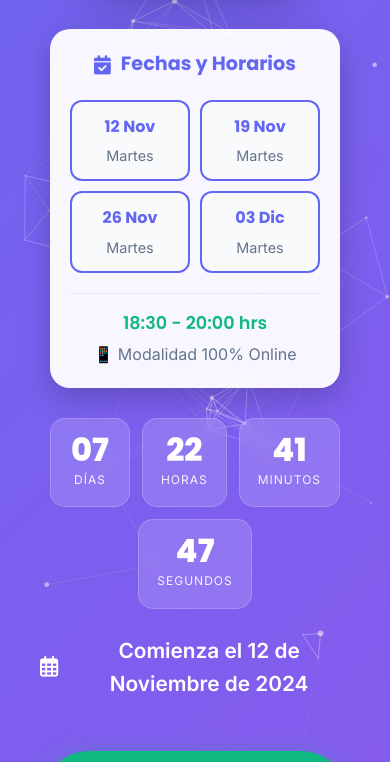
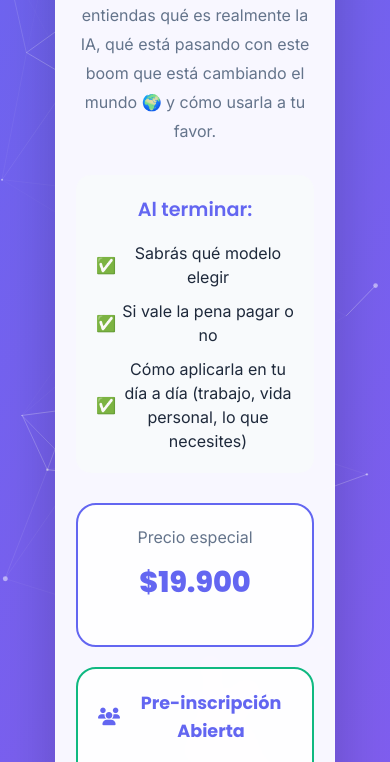
Before and after one commit to kaysersozes/talleria, a plain HTML site: page index.html in a window 390 px wide. Shown: the part 796-1558 px from the top of the page. Drawn offline with nearby package versions, Linux system fonts and the light colour scheme.

Commit message:
Restructure landing page for better conversion and user flow

```diff
--- a/index.html
+++ b/index.html
@@ -10,7 +10,7 @@
     <meta property="og:type" content="website">
     <meta property="og:url" content="https://kaysersozes.github.io/talleria/">
     <meta property="og:title" content="IA para Todos - Taller de Inteligencia Artificial">
-    <meta property="og:description" content="🚀 Transforma tu carrera con IA en 4 semanas. Martes 12, 19, 26 Nov y 3 Dic. 18:30-20:00 hrs. 100% Online. Con Pablo Pérez de Tudela y Renzo Vergara. ¡Solo $19.900!">
+    <meta property="og:description" content="� PRE-INSCRIPCIÓN ABIERTA: Transforma tu carrera con IA en 4 sesiones. Fechas flexibles coordinadas con el grupo. 100% Online con Pablo Pérez de Tudela y Renzo Vergara. ¡Solo $19.900! Asegura tu cupo."
     <meta property="og:image" content="https://kaysersozes.github.io/talleria/og-image.jpg">
     <meta property="og:image:width" content="1200">
     <meta property="og:image:height" content="630">
@@ -20,7 +20,7 @@
     <meta property="twitter:card" content="summary_large_image">
     <meta property="twitter:url" content="https://kaysersozes.github.io/talleria/">
     <meta property="twitter:title" content="IA para Todos - Taller de Inteligencia Artificial">
-    <meta property="twitter:description" content="🚀 Transforma tu carrera con IA en 4 semanas. Martes 12, 19, 26 Nov y 3 Dic. 18:30-20:00 hrs. 100% Online. Con Pablo Pérez de Tudela y Renzo Vergara. ¡Solo $19.900!">
+    <meta property="twitter:description" content="� PRE-INSCRIPCIÓN ABIERTA: Transforma tu carrera con IA en 4 sesiones. Fechas flexibles coordinadas con el grupo. 100% Online con Pablo Pérez de Tudela y Renzo Vergara. ¡Solo $19.900! Asegura tu cupo."
     <meta property="twitter:image" content="https://kaysersozes.github.io/talleria/og-image.jpg">
 
     <!-- WhatsApp específico -->
@@ -259,6 +259,181 @@
             font-size: 1rem;
             color: var(--gray);
             font-weight: 500;
+        }
+
+        /* Personal Message Section */
+        .personal-message {
+            background: var(--light);
+            padding: 80px 20px;
+        }
+
+        .hero .message-card {
+            background: rgba(255, 255, 255, 0.95);
+            backdrop-filter: blur(10px);
+            border-radius: 25px;
+            padding: 40px 35px;
+            max-width: 700px;
+            margin: 30px auto;
+            box-shadow: 0 20px 60px rgba(0,0,0,0.2);
+            border: 1px solid rgba(255, 255, 255, 0.3);
+            position: relative;
+            overflow: hidden;
+            z-index: 2;
+        }
+
+        .hero .message-card::before {
+            content: '';
+            position: absolute;
+            top: 0;
+            left: 0;
+            right: 0;
+            height: 5px;
+            background: linear-gradient(90deg, var(--primary-color), var(--secondary-color));
+        }
+
+        .hero .message-greeting {
+            font-size: 1.6rem;
+            margin-bottom: 20px;
+            color: var(--dark);
+            font-weight: 600;
+        }
+
+        .message-intro {
+            font-size: 1.1rem;
+            line-height: 1.8;
+            color: var(--gray);
+            margin-bottom: 25px;
+        }
+
+        .message-description {
+            font-size: 1.1rem;
+            line-height: 1.8;
+            color: var(--gray);
+            margin-bottom: 30px;
+        }
+
+        .message-benefits {
+            background: var(--light);
+            border-radius: 15px;
+            padding: 25px;
+            margin-bottom: 30px;
+        }
+
+        .message-benefits h4 {
+            color: var(--primary-color);
+            font-family: 'Poppins', sans-serif;
+            font-size: 1.2rem;
+            font-weight: 600;
+            margin-bottom: 15px;
+        }
+
+        .benefit-item {
+            display: flex;
+            align-items: center;
+            margin-bottom: 12px;
+            font-size: 1.05rem;
+            color: var(--dark);
+            line-height: 1.5;
+            gap: 8px;
+        }
+
+        .benefit-item::before {
+            content: '✅';
+            font-size: 1.1rem;
+            flex-shrink: 0;
+            width: 20px;
+            display: inline-block;
+        }
+
+        .benefit-item:last-child {
+            margin-bottom: 0;
+        }
+
+        .message-cta {
+            background: linear-gradient(135deg, var(--accent-color), #059669);
+            color: white;
+            padding: 20px;
+            border-radius: 15px;
+            text-align: center;
+            font-weight: 600;
+            font-size: 1.1rem;
+        }
+
+        /* Integrated Price and Schedule Info */
+        .integrated-price {
+            background: rgba(255, 255, 255, 0.9);
+            border: 2px solid var(--primary-color);
+            border-radius: 20px;
+            padding: 25px;
+            margin: 25px 0;
+            text-align: center;
+        }
+
+        .integrated-price-label {
+            font-size: 1rem;
+            color: var(--gray);
+            margin-bottom: 8px;
+            font-weight: 500;
+        }
+
+        .integrated-price-value {
+            font-family: 'Poppins', sans-serif;
+            font-size: 2.2rem;
+            font-weight: 800;
+            color: var(--primary-color);
+            margin-bottom: 20px;
+        }
+
+        .integrated-schedule {
+            background: rgba(255, 255, 255, 0.9);
+            border: 2px solid var(--accent-color);
+            border-radius: 20px;
+            padding: 25px;
+            margin: 25px 0;
+        }
+
+        .integrated-schedule-title {
+            display: flex;
+            align-items: center;
+            justify-content: center;
+            gap: 10px;
+            font-family: 'Poppins', sans-serif;
+            font-size: 1.3rem;
+            font-weight: 700;
+            color: var(--primary-color);
+            margin-bottom: 20px;
+        }
+
+        .integrated-schedule-item {
+            display: flex;
+            align-items: center;
+            gap: 10px;
+            margin-bottom: 12px;
+            font-size: 1.05rem;
+            color: var(--dark);
+        }
+
+        .integrated-schedule-item:last-child {
+            margin-bottom: 0;
+        }
+
+        .integrated-schedule-icon {
+            font-size: 1.1rem;
+            width: 20px;
+            flex-shrink: 0;
+        }
+
+        .calendar-icon { color: #ff6b35; }
+        .clock-icon { color: var(--gray); }
+        .phone-icon { color: #007bff; }
+        .check-icon { color: var(--accent-color); }
+
+        .instructors-signature {
+            text-align: center;
+            margin-top: 25px;
+            font-style: italic;
+            color: var(--gray);
+            font-size: 1rem;
         }
 
         .start-date {
@@ -326,6 +501,13 @@
             justify-content: center;
         }
 
+        .hero .message-card .cta-button {
+            width: 100%;
+            margin: 25px 0 20px 0;
+            position: relative;
+            z-index: 2;
+        }
+
         .urgency-tag {
             display: inline-block;
             background: rgba(255, 255, 255, 0.25);
@@ -1125,6 +1307,61 @@
                 font-size: 1rem;
             }
 
+            .hero .message-card {
+                padding: 25px 20px;
+                margin: 20px 15px;
+            }
+
+            .hero .message-greeting {
+                font-size: 1.4rem;
+            }
+
+            .message-intro,
+            .message-description {
+                font-size: 1rem;
+            }
+
+            .message-benefits {
+                padding: 20px;
+            }
+
+            .benefit-item {
+                font-size: 1rem;
+                margin-bottom: 10px;
+            }
+
+            .benefit-item::before {
+                font-size: 1rem;
+                width: 18px;
+            }
+
+            .integrated-price {
+                padding: 20px;
+                margin: 20px 0;
+            }
+
+            .integrated-price-value {
+                font-size: 1.8rem;
+            }
+
+            .integrated-schedule {
+                padding: 20px;
+                margin: 20px 0;
+            }
+
+            .integrated-schedule-title {
+                font-size: 1.1rem;
+            }
+
+            .integrated-schedule-item {
+                font-size: 1rem;
+            }
+
+            .hero .message-card .cta-button {
+                padding: 15px 40px;
+                font-size: 1.1rem;
+            }
+
             .stat-number {
                 font-size: 2.8rem;
             }
@@ -1174,76 +1411,61 @@
             <h1 data-aos="fade-down" data-aos-duration="1000">IA para Todos: Aprende a Dominar las Herramientas del Futuro</h1>
             <p class="subtitle" data-aos="fade-up" data-aos-delay="200" data-aos-duration="1000">Transforma tu carrera con el poder de la Inteligencia Artificial en solo 4 semanas. Sin conocimientos técnicos previos.</p>
 
-            <div class="tutors-info" data-aos="fade-up" data-aos-delay="300" data-aos-duration="1000">
-                <div class="tutors-title">Instructores</div>
-                <div class="tutors-names">Pablo Pérez de Tudela & Renzo Vergara Gonzales</div>
-            </div>
-
-            <div class="price-badge" data-aos="zoom-in" data-aos-delay="400" data-aos-duration="1000">
-                <small>Precio especial</small>
-                $19.900
-            </div>
-
-            <div class="schedule-info" data-aos="fade-up" data-aos-delay="500" data-aos-duration="1000">
-                <div class="schedule-title">
-                    <i class="fas fa-calendar-check"></i>
-                    Fechas y Horarios
+            <!-- Mensaje Personal Integrado -->
+            <div class="message-card" data-aos="fade-up" data-aos-delay="300" data-aos-duration="1000">
+                <div class="message-greeting">Hola 👋🏼</div>
+
+                <div class="message-intro">
+                    Somos <strong>Pablo y Renzo</strong>, y acompañamos a personas que están empezando o quieren sacarle más jugo a la IA como herramienta diaria.
                 </div>
-                <div class="schedule-grid">
-                    <div class="schedule-item">
-                        <div class="schedule-date">12 Nov</div>
-                        <div class="schedule-day">Martes</div>
+
+                <div class="message-description">
+                    Creamos un curso en <strong>4 talleres prácticos</strong> para que entiendas qué es realmente la IA, qué está pasando con este boom que está cambiando el mundo 🌍 y cómo usarla a tu favor.
+                </div>
+
+                <div class="message-benefits">
+                    <h4>Al terminar:</h4>
+                    <div class="benefit-item">Sabrás qué modelo elegir</div>
+                    <div class="benefit-item">Si vale la pena pagar o no</div>
+                    <div class="benefit-item">Cómo aplicarla en tu día a día (trabajo, vida personal, lo que necesites)</div>
+                </div>
+
+                <!-- Precio integrado -->
+                <div class="integrated-price">
+                    <div class="integrated-price-label">Precio especial</div>
+                    <div class="integrated-price-value">$19.900</div>
+                </div>
+
+                <!-- Información de Pre-inscripción -->
+                <div class="integrated-schedule">
+                    <div class="integrated-schedule-title">
+                        <i class="fas fa-users"></i>
+                        Pre-inscripción Abierta
                     </div>
-                    <div class="schedule-item">
-                        <div class="schedule-date">19 Nov</div>
-                        <div class="schedule-day">Martes</div>
+                    <div class="integrated-schedule-item">
+                        <span class="integrated-schedule-icon calendar-icon">📅</span>
+                        <span>Las fechas se coordinan con los participantes</span>
                     </div>
-                    <div class="schedule-item">
-                        <div class="schedule-date">26 Nov</div>
-                        <div class="schedule-day">Martes</div>
+                    <div class="integrated-schedule-item">
+                        <span class="integrated-schedule-icon clock-icon">🕐</span>
+                        <span>4 sesiones de 1.5 hrs • 📱 100% Online</span>
                     </div>
-                    <div class="schedule-item">
-                        <div class="schedule-date">03 Dic</div>
-                        <div class="schedule-day">Martes</div>
+                    <div class="integrated-schedule-item">
+                        <span class="integrated-schedule-icon check-icon">✅</span>
+                        <span>Horarios flexibles según disponibilidad del grupo</span>
                     </div>
                 </div>
-                <div class="schedule-details">
-                    <div class="schedule-time">18:30 - 20:00 hrs</div>
-                    <div class="schedule-mode">📱 Modalidad 100% Online</div>
+
+                <a href="https://wa.me/56977081565?text=¡Hola! Me interesa hacer la PRE-INSCRIPCIÓN al Taller de IA para Todos. Quiero asegurar mi cupo y coordinar las fechas con el grupo. ¿Me puedes dar más información?" class="cta-button" target="_blank" style="margin-top: 25px;">
+                    <i class="fab fa-whatsapp"></i> Pre-inscríbete por WhatsApp
+                </a>
+
+                <div class="instructors-signature">
+                    — Pablo Pérez de Tudela & Renzo Vergara Gonzales
                 </div>
             </div>
-
-            <div class="countdown-container" data-aos="fade-up" data-aos-delay="600">
-                <div class="countdown-item">
-                    <span class="countdown-value" id="days">00</span>
-                    <span class="countdown-label">Días</span>
-                </div>
-                <div class="countdown-item">
-                    <span class="countdown-value" id="hours">00</span>
-                    <span class="countdown-label">Horas</span>
-                </div>
-                <div class="countdown-item">
-                    <span class="countdown-value" id="minutes">00</span>
-                    <span class="countdown-label">Minutos</span>
-                </div>
-                <div class="countdown-item">
-                    <span class="countdown-value" id="seconds">00</span>
-                    <span class="countdown-label">Segundos</span>
-                </div>
-            </div>
-
-            <div class="start-date" data-aos="fade-up" data-aos-delay="700">
-                <i class="far fa-calendar-alt"></i>
-                <span>Comienza el 12 de Noviembre de 2024</span>
-            </div>
-
-            <a href="https://wa.me/56977081565?text=¡Hola! Me interesa inscribirme en el Taller de IA para Todos. Me gustaría recibir más información sobre las fechas y el proceso de inscripción." class="cta-button" target="_blank" data-aos="fade-up" data-aos-delay="800">
-                <i class="fab fa-whatsapp"></i> Inscríbete por WhatsApp
-            </a>
         </div>
     </section>
-
-
 
     <!-- Particles.js -->
     <script src="https://cdn.jsdelivr.net/particles.js/2.0.0/particles.min.js"></script>
```
Also changed, not shown: generate-image.js (added, +31 -0 lines), og-image-generator.html (added, +123 -0 lines), Screenshot_1.jpg (added).
